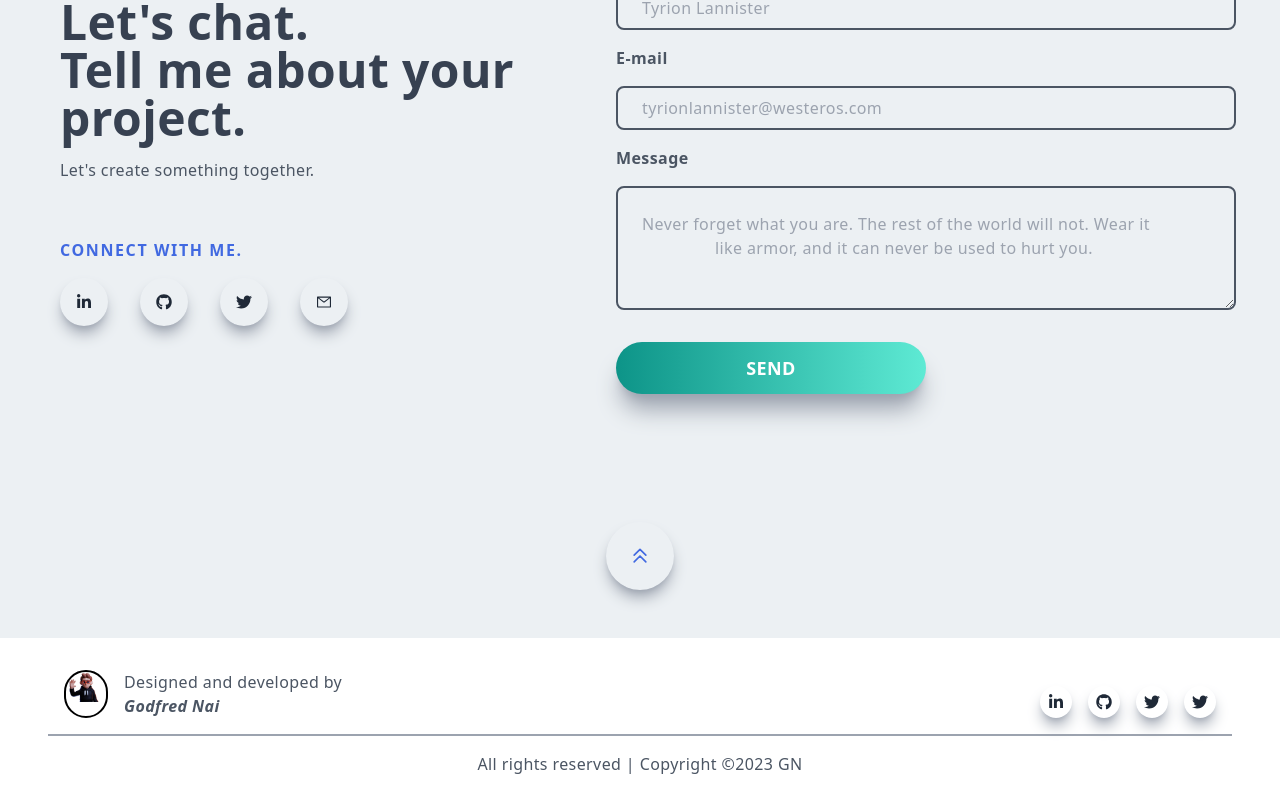
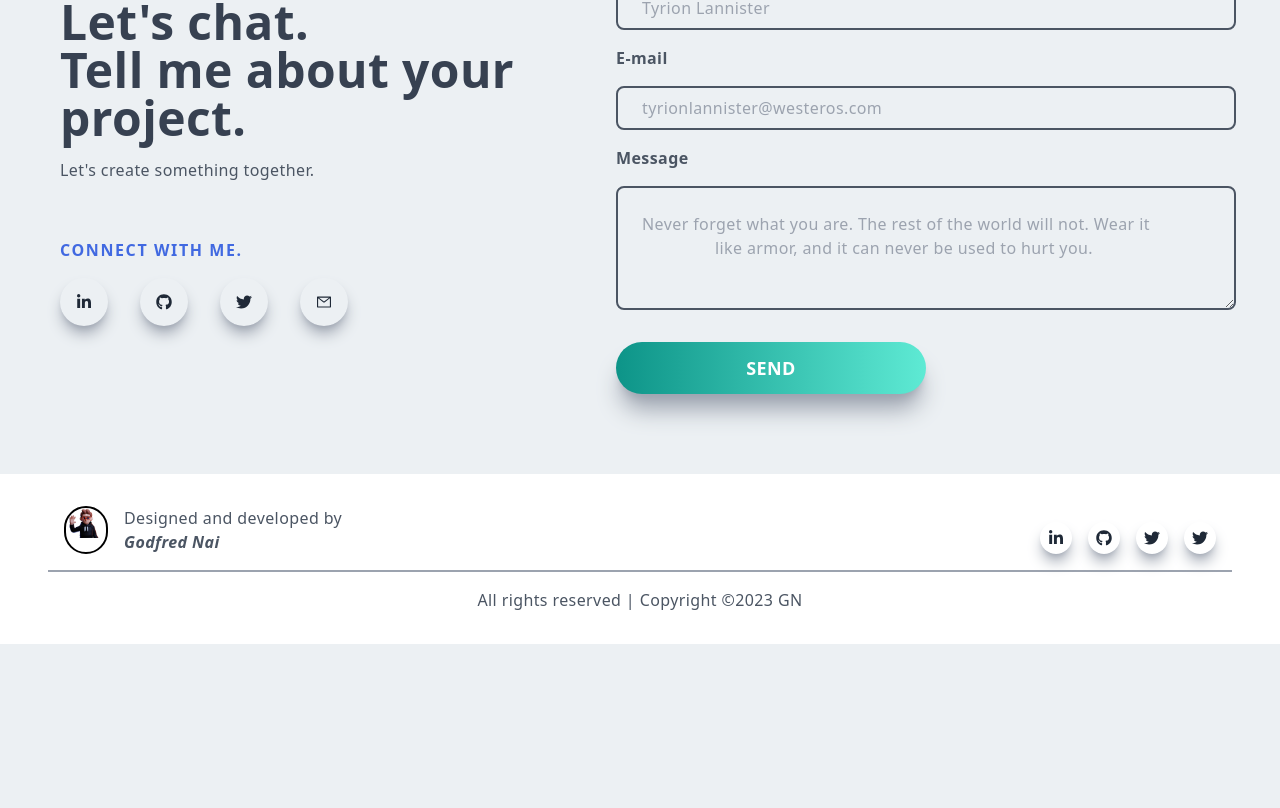
Before and after one commit to naicfc/portfolio, a Next.js app: page / in a window 1280 px wide. Shown: the part 4128-4936 px from the top of the page. After the commit the page ends 4772 px from the top, so only its background shows below. Built offline with nearby package versions, Linux system fonts and the light colour scheme.

Commit message:
Changed buttons attribute to fixed

```diff
--- a/components/Scroll.jsx
+++ b/components/Scroll.jsx
@@ -1,12 +1,27 @@
 import Link from 'next/link'
 import React from 'react'
 import {HiOutlineChevronDoubleUp} from 'react-icons/hi'
+import { useState } from 'react'
+import { useEffect } from 'react'
 
 const Scroll = () => {
+  const [backToTop, setBackToTop] = useState(false);
+
+  useEffect(()=>{
+    const handleBackToTop=()=>{
+      if(window.scrollY>=90){
+        setBackToTop(true);
+      }else{
+        setBackToTop(false);
+      }
+    }
+    window.addEventListener('scroll', handleBackToTop)
+  },[])
+
   return (
-    <div className='flex justify-center py-12'>
+    <div className={backToTop? 'hidden md:flex fixed bottom-5 right-10' : 'hidden'}>
         <Link href='/'>
-            <div className='rounded-full shadow-lg shadow-gray-400 p-6 cursor-pointer hover:scale-110 ease-in duration-300'>
+            <div className='rounded-md shadow-lg shadow-gray-400 p-3 cursor-pointer hover:scale-110 ease-in duration-300'>
                 <HiOutlineChevronDoubleUp size={20} color='#4169e1'/>
             </div>
         </Link>
```
